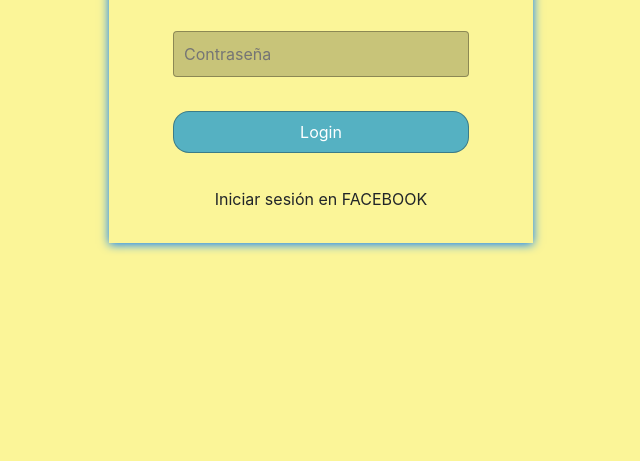
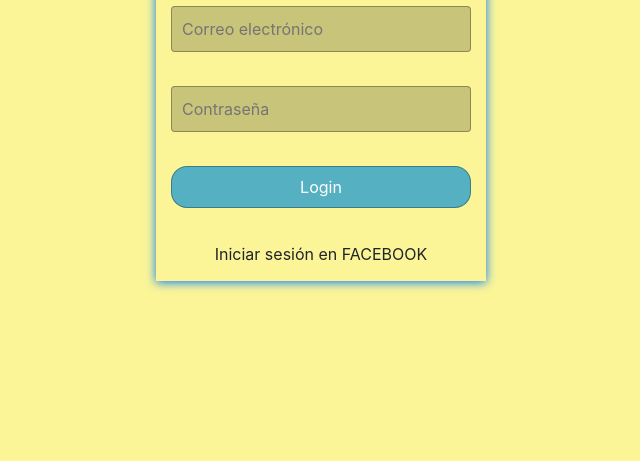
Before and after one commit to nicog33b/E-commerce, a plain HTML site: page index.html in a window 1280 px wide. Shown: the part 339-800 px from the top of the page, without its empty margins (319-959 px from the left). Drawn offline with Linux system fonts and the light colour scheme.

Commit message:
Update login.css

```diff
--- a/css/login.css
+++ b/css/login.css
@@ -20,10 +20,7 @@ body {
     /*Este codigo fue reutilizado de la fuente de codigo de mercadolibre.*/
     /*Se encarga de enmarcar correctamente el login dentro de la caja que contiene el formulario y darle el estilo visual
     de caja o sección.*/
-    margin: -6.875rem auto 0;
-    max-width: 26.5rem;
-    min-height: 25.5625rem;
-    padding: 2rem 4rem;
+
     /*Las 2 medidas "0 0.1rem 0.6rem" modifica el margen de la sombra de la caja(agrandan o achican la sombra) + el color*/
     box-shadow: 0 0.1rem 0.6rem 0 #007bff;
           /*hasta aqui.*/
```
